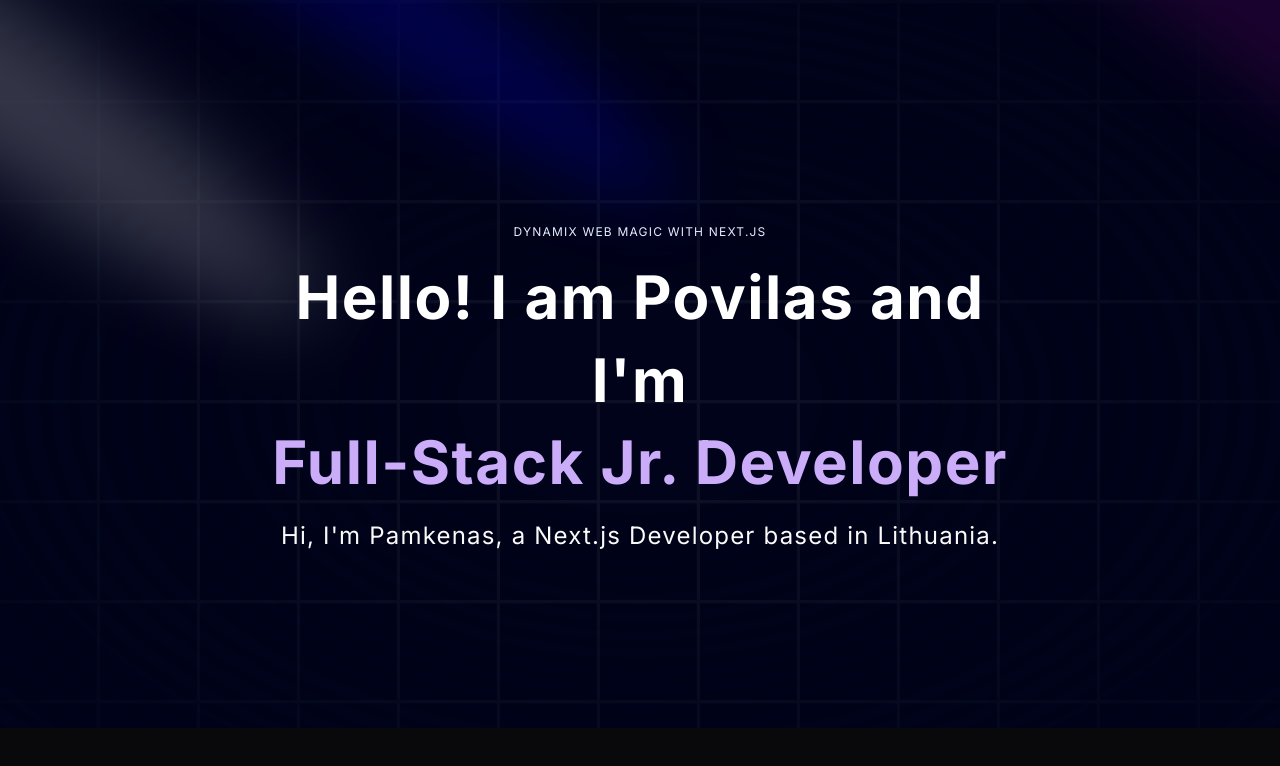
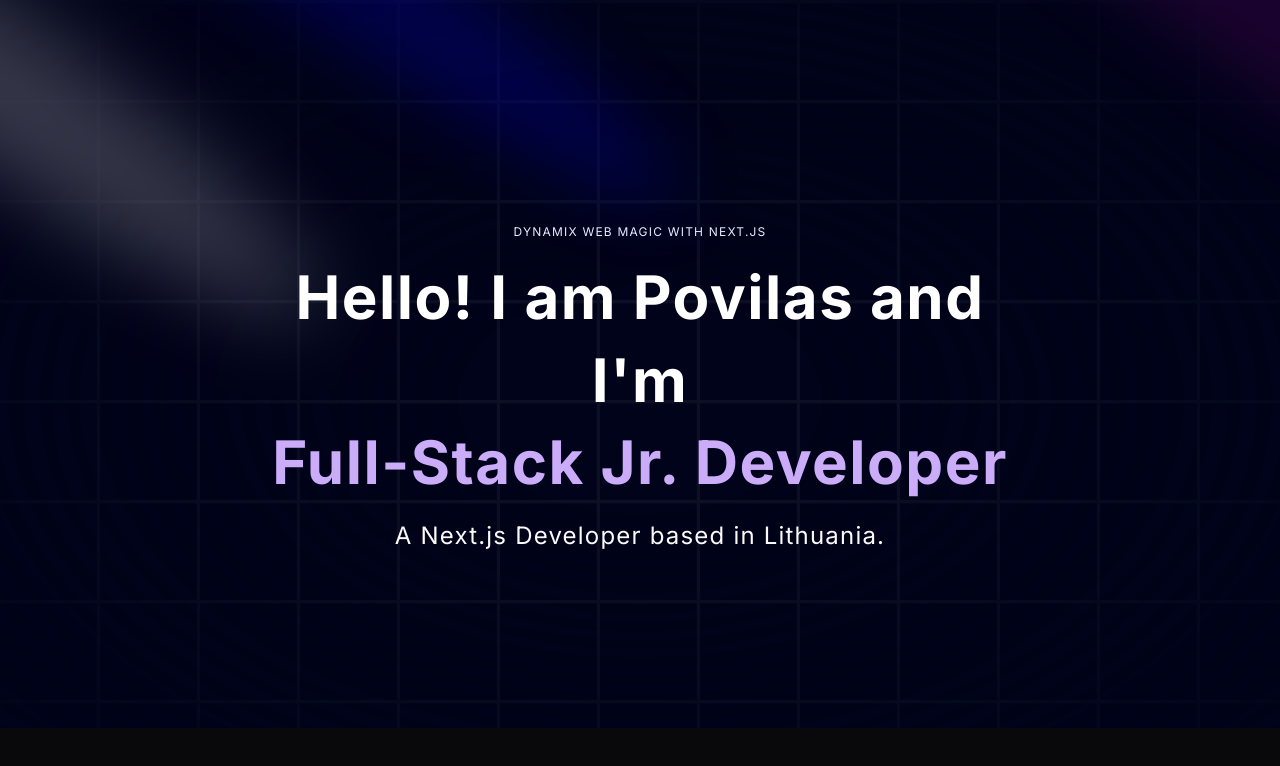
Before and after one commit to Pamkenas/Portfolio, a Next.js app: page / in a window 1280 px wide. Shown: the top 766 px of the page. Built offline with nearby package versions, Linux system fonts and the light colour scheme.

Commit message:
initial commit

```diff
--- a/components/Hero.tsx
+++ b/components/Hero.tsx
@@ -28,7 +28,7 @@
           />
 
           <p className="text-center md:tracking-wider mb-4 text-sm md:text-lg lg:text-2xl">
-            Hi, I&apos;m Pamkenas, a Next.js Developer based in Lithuania.
+            A Next.js Developer based in Lithuania.
           </p>
         </div>
       </div>
```
